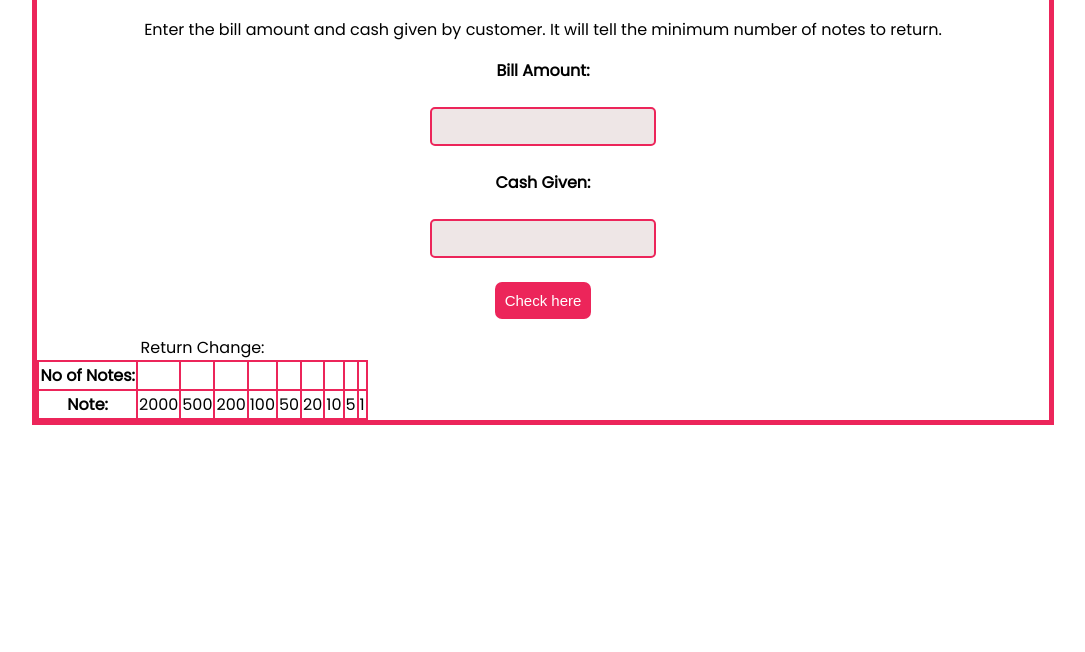
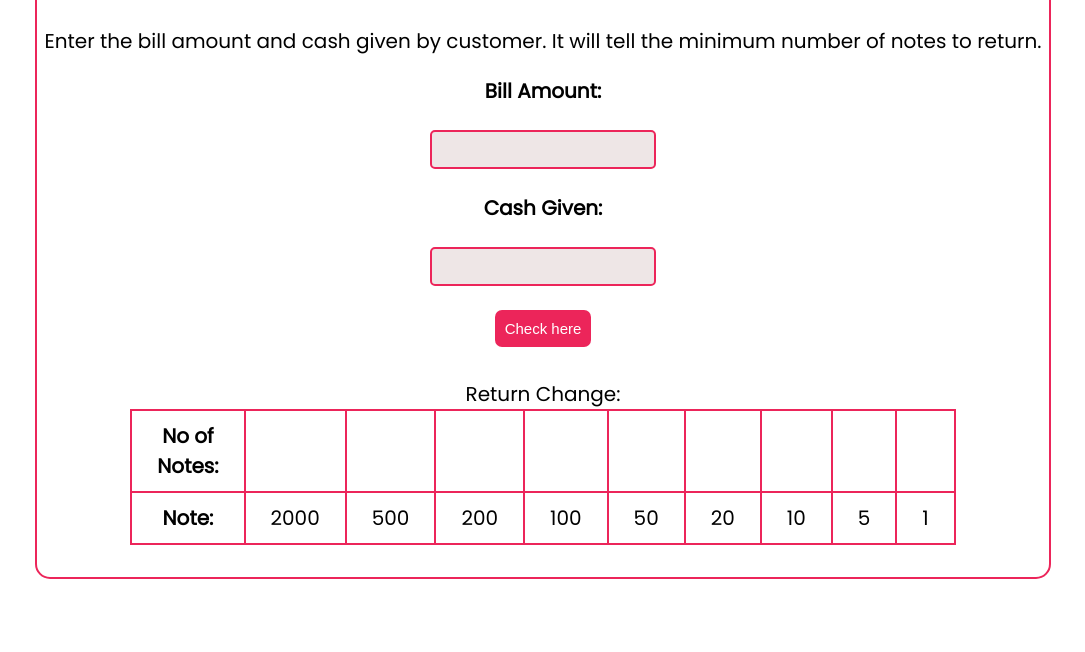
Before and after one commit to himanshukesarwani-dev/cash-register-app, a plain HTML site: page index.html in a window 1280 px wide. Shown: the part 148-800 px from the top of the page, without its empty margins (97-1182 px from the left). Drawn offline with Linux system fonts and the light colour scheme.

Commit message:
style: table, container, fontsize + displayed rtn amount

```diff
--- a/app.js
+++ b/app.js
@@ -4,6 +4,7 @@ const checkButton = document.querySelector("#check-btn");
 const message = document.querySelector("#error-message");
 const NotesAvailable = [2000, 500, 200, 100, 50, 20, 10, 5, 1];
 const noOfNotes = document.querySelectorAll(".no-of-notes")
+const captionId = document.querySelector("#id-caption")
 
 
 checkButton.addEventListener("click", function validateBillAndCashAmount() {
@@ -37,6 +38,8 @@ function showMessage(msg) {
 }
 
 function calculateChange(rtnAmt) {
+
+    captionId.innerText = "Return Change: " + rtnAmt;
     for (let i = 0; i < NotesAvailable.length; i++) {
         const totalNotes = Math.trunc(rtnAmt / NotesAvailable[i]);
         rtnAmt %= NotesAvailable[i];
--- a/style.css
+++ b/style.css
@@ -10,12 +10,14 @@
 
 body {
     font-family: 'Poppins', sans-serif;
+    font-size: 20px;
 
 }
 
 
 .container {
-    border: 5px solid var(--primary-color);
+    border: 2px solid var(--primary-color);
+    border-radius: 15px;
     width: 80%;
     margin: 2rem auto;
 }
@@ -33,12 +35,17 @@ body {
 }
 
 th, td {
+
     border: 2px solid var(--primary-color);
+    padding: 10px 25px;
 }
 
 
 .change-table {
+
     border-collapse: collapse;
+    width: 80%;
+    margin: 2rem auto;
 }
 
 label {
```
